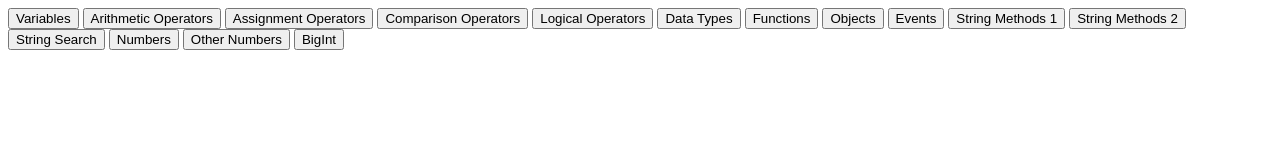
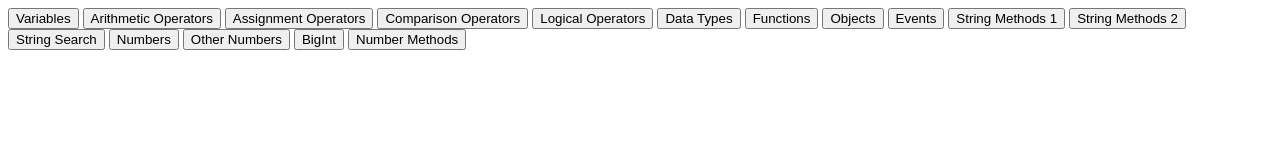
Before and after one commit to JatharSwati/JavaScript, a plain HTML site: page index.html in a window 1280 px wide. Drawn offline with Linux system fonts and the light colour scheme.

Commit message:
Number Methods

```diff
--- a/MyScript.js
+++ b/MyScript.js
@@ -754,4 +754,36 @@ function f15_BigInt() {
         ;
 
     alert(msg);
+
 }
+
+
+function f16_Number_Methods() {
+
+    // Number methods can be used on all JavaScript numbers.
+
+    let msg = `(123).toString(): ${(123).toString()}\n`         // The toString() method returns a number as a string.
+        + `9.656.toExponential(4): ${9.656.toExponential(4)}\n` // toExponential() returns a string, with a number rounded and written using exponential notation.
+                                                                // A parameter defines the number of characters behind the decimal point.
+                                                                // The parameter is optional. If you don't specify it, JavaScript will not round the number.
+        + `9.656.toFixed(5): ${9.656.toFixed(5)}\n`             // toFixed() returns a string, with the number written with a specified number of decimals.
+        + `9.656.toPrecision(1): ${9.656.toPrecision(1)}\n`     // toPrecision() method returns a string, with a number written with a specified length.
+        + `(9.656).valueOf(): ${(9.656).valueOf()}\n\n`         // valueOf() returns a number as a number. There is no reason to use it in your code.
+                                                                // The valueOf() method is used internally in JavaScript to convert Number objects to primitive values.
+        + `Number() Method:\n`
+        + `Number(true): ${Number(true)}\n`         // The Number() method can be used to convert JavaScript variables to numbers.
+        + `Number(false): ${Number(false)}\n`
+        + `Number(" 10  "): ${Number(" 10  ")}\n`
+        + `Number("10.33"): ${Number("10.33")}\n`
+        + `Number("10,33"): ${Number("10,33")}\n`
+        + `Number("10 33"): ${Number("10 33")}\n`
+        + `Number("Swati"): ${Number("Swati")}\n`   // If the number cannot be converted, NaN (Not a Number) is returned.
+        + `Number(new Date("1970-01-01")): ${Number(new Date("1970-01-01"))}\n`     // Date() method returns the number of milliseconds since 1.1.1970.
+        + `Number(new Date("1970-01-02")): ${Number(new Date("1970-01-02"))}\n`     // The number of milliseconds between 1970-01-02 and 1970-01-01 is 86400000.
+        + `Number(new Date("2023-06-01")): ${Number(new Date("2023-06-01"))}\n`
+
+        ;
+
+    alert(msg);
+
+}
--- a/index.html
+++ b/index.html
@@ -25,6 +25,7 @@
     <button onclick="f13_Numbers()">Numbers</button>
     <button onclick="f14_Other_Numbers()">Other Numbers</button>
     <button onclick="f15_BigInt()">BigInt</button>
+    <button onclick="f16_Number_Methods()">Number Methods</button>
 
 </body>
 </html>
```
